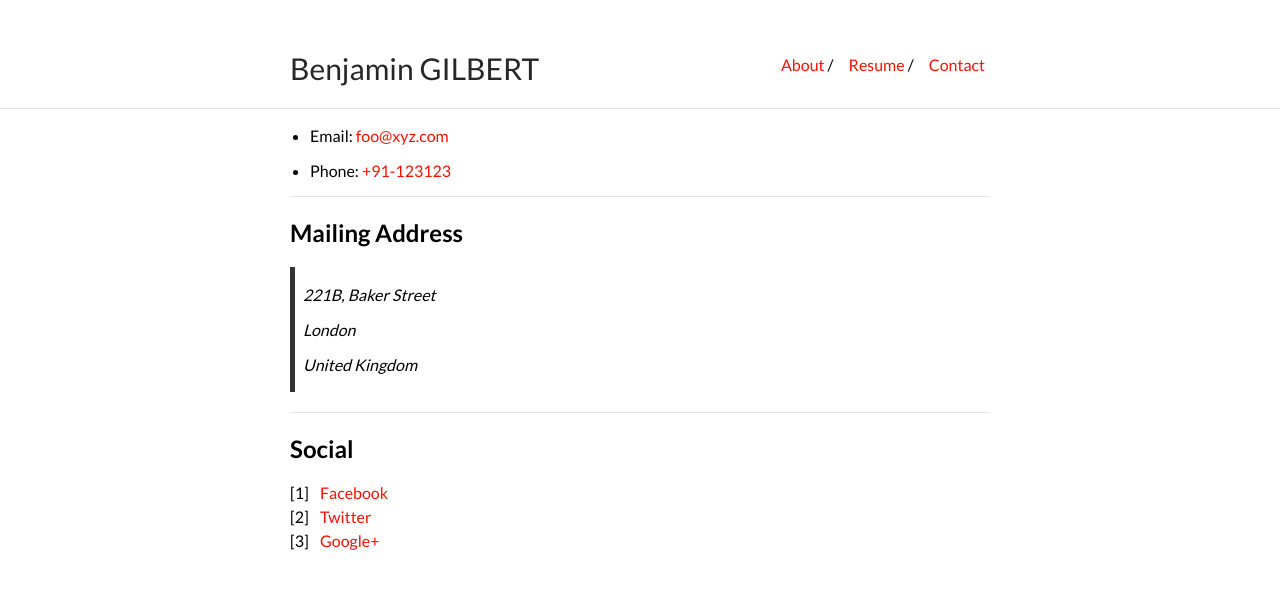
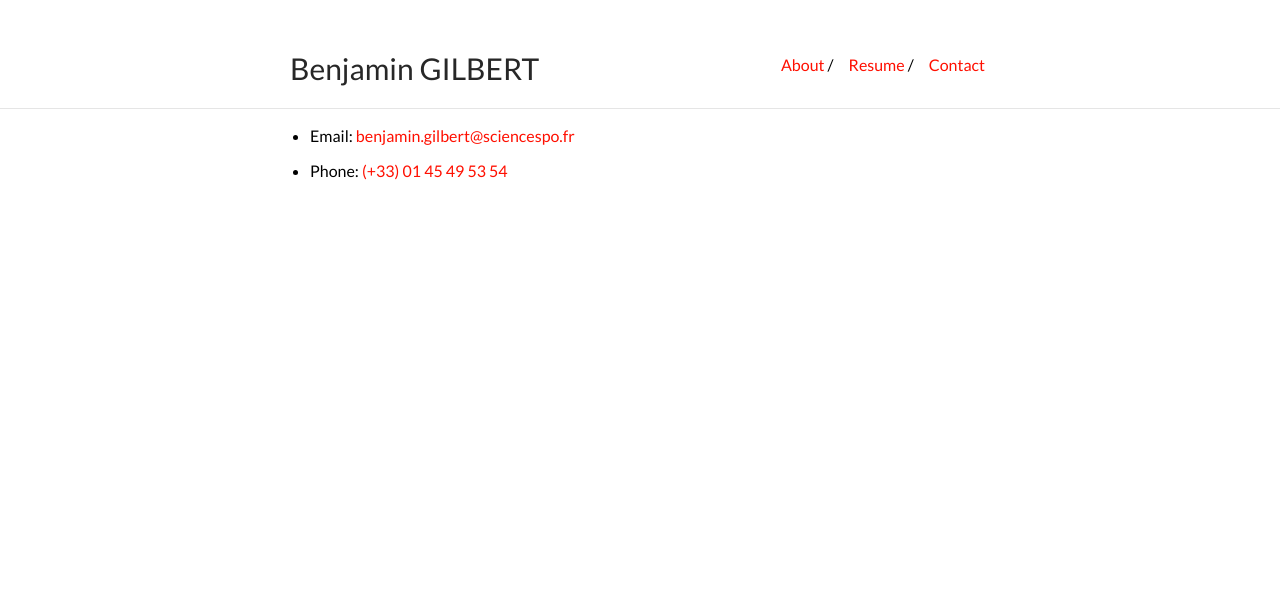
Before and after one commit to bglbrt/bglbrt.github.io, a Jekyll site: the page built from contact.md, in a window 1280 px wide. Shown: the top 589 px of the page. Built offline with Jekyll 4.4.1, drawn with Linux system fonts in a browser that asks for light colours.

Commit message:
Update contact.md

```diff
--- a/contact.md
+++ b/contact.md
@@ -3,24 +3,6 @@ layout: default
 is_contact: true
 ---
 
-* Email: [foo@xyz.com](mailto:foo@xyz.com)
+* Email: [benjamin.gilbert@sciencespo.fr](mailto:benjamin.gilbert@sciencespo.fr)
 
-* Phone: [+91-123123](tel:+91-123123)
-
----
-
-## Mailing Address
-
-> 221B, Baker Street
->
-> London
->
-> United Kingdom
-
----
-
-## Social
-
-1. [Facebook](#)
-2. [Twitter](#)
-3. [Google+](#)
+* Phone: [(+33) 01 45 49 53 54](tel:+330145495354)
```
